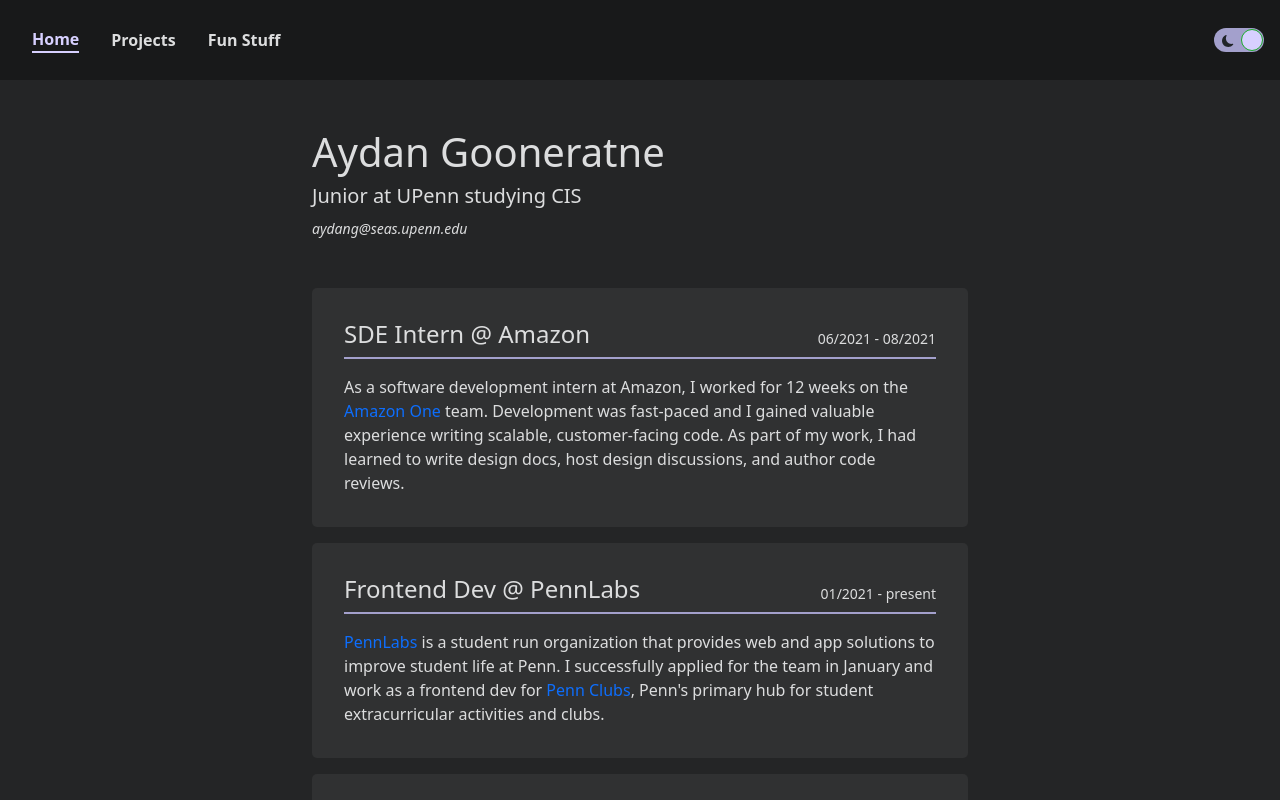
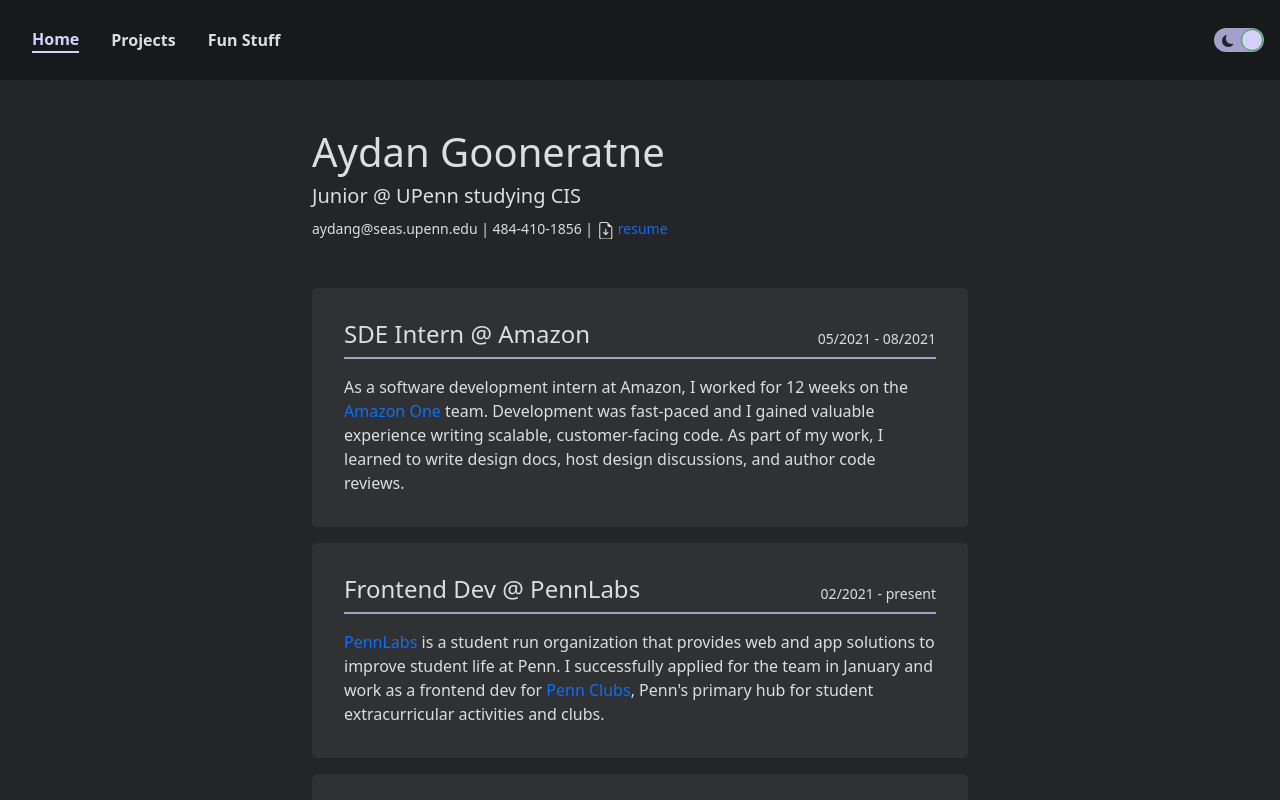
Before and after one commit to aydangoon/old-site, a React (Create React App) app: page / in a window 1280 px wide. Shown: the top 800 px of the page. Built offline with nearby package versions, Linux system fonts and the light colour scheme.

Commit message:
add resume download

```diff
--- a/src/components/home.jsx
+++ b/src/components/home.jsx
@@ -2,6 +2,7 @@ import { useEffect } from 'react'
 import { Container, Row, Col, Image } from 'react-bootstrap'
 import { EXPERIENCE } from '../data/experience'
 import { ExperienceItem } from './experience_item'
+import { DownloadIcon } from '../svgs'
 
 export const Home = () => {
   return (
@@ -23,9 +24,12 @@ export const Home = () => {
             />*/}
             <div>
               <h1>Aydan Gooneratne</h1>
-              <h5>Junior at UPenn studying CIS</h5>
+              <h5>Junior @ UPenn studying CIS</h5>
               <small>
-                <i>aydang@seas.upenn.edu</i>
+                aydang@seas.upenn.edu | 484-410-1856 | <DownloadIcon />{' '}
+                <a href="/files/resume.pdf" download>
+                  resume
+                </a>
               </small>
             </div>
           </div>
--- a/src/data/experience.jsx
+++ b/src/data/experience.jsx
@@ -16,14 +16,14 @@ export const EXPERIENCE = [
   {
     organization: 'Amazon',
     position: 'SDE Intern',
-    startDate: '06/2021',
+    startDate: '05/2021',
     endDate: '08/2021',
     content: (
       <div>
         As a software development intern at Amazon, I worked for 12 weeks on the{' '}
         <a href="https://one.amazon.com/">Amazon One</a> team. Development was
         fast-paced and I gained valuable experience writing scalable,
-        customer-facing code. As part of my work, I had learned to write design
+        customer-facing code. As part of my work, I learned to write design
         docs, host design discussions, and author code reviews.
       </div>
     ),
@@ -31,7 +31,7 @@ export const EXPERIENCE = [
   {
     organization: 'PennLabs',
     position: 'Frontend Dev',
-    startDate: '01/2021',
+    startDate: '02/2021',
     content: (
       <div>
         <a href="https://pennlabs.org/">PennLabs</a> is a student run
@@ -45,8 +45,8 @@ export const EXPERIENCE = [
   {
     organization: 'Braghouse',
     position: 'Frontend Dev',
-    startDate: '08/2020',
-    endDate: '12/2020',
+    startDate: '09/2020',
+    endDate: '01/2021',
     content: (
       <div>
         <a href="https://www.thebraghouse.com/">Braghouse</a> is a startup
--- /dev/null
+++ b/src/svgs.jsx
@@ -0,0 +1,15 @@
+import React from 'react'
+
+export const DownloadIcon = () => (
+  <svg
+    xmlns="http://www.w3.org/2000/svg"
+    width="1.25em"
+    height="1.25em"
+    fill="currentColor"
+    class="bi bi-file-earmark-arrow-down"
+    viewBox="0 0 16 16"
+  >
+    <path d="M8.5 6.5a.5.5 0 0 0-1 0v3.793L6.354 9.146a.5.5 0 1 0-.708.708l2 2a.5.5 0 0 0 .708 0l2-2a.5.5 0 0 0-.708-.708L8.5 10.293V6.5z" />
+    <path d="M14 14V4.5L9.5 0H4a2 2 0 0 0-2 2v12a2 2 0 0 0 2 2h8a2 2 0 0 0 2-2zM9.5 3A1.5 1.5 0 0 0 11 4.5h2V14a1 1 0 0 1-1 1H4a1 1 0 0 1-1-1V2a1 1 0 0 1 1-1h5.5v2z" />
+  </svg>
+)
```
Also changed, not shown: 1 other file (tests, documents, lock files or other folders).
